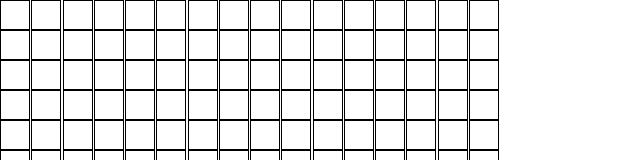
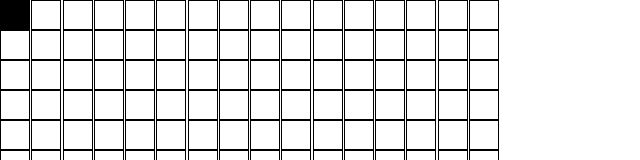
Before and after one commit to FacundoRossetto/etch-a-sketch, a plain HTML site: page index.html in a window 1280 px wide. Shown: the top 160 px of the page, without its empty margins (0-640 px from the left). Drawn offline with Linux system fonts and the light colour scheme.

Commit message:
Squares hovering Setup a class for hover on the squares

```diff
--- a/main.js
+++ b/main.js
@@ -2,6 +2,7 @@ let grid = document.getElementById("grid")
 
 for (var i = 0; i < 256; i++) {
 let square = document.createElement("div")
+square.classList = "paint"
 square.style.width = "30px"
 square.style.height = "30px"
 square.style.border = "1px solid black"
--- a/style.css
+++ b/style.css
@@ -11,3 +11,7 @@
     width: 500px;
     height: 500px;
 }
+
+.paint:hover{
+    background-color: black;
+}
```
